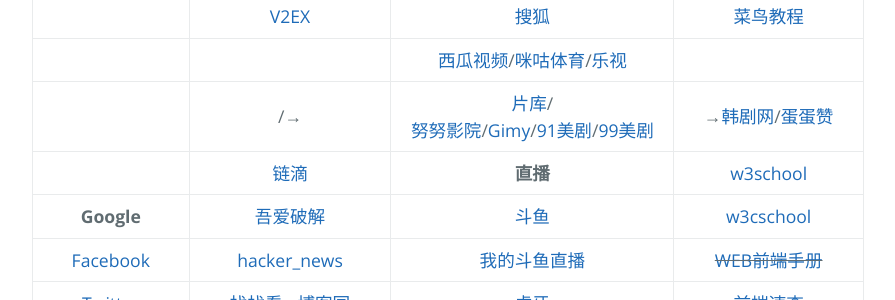
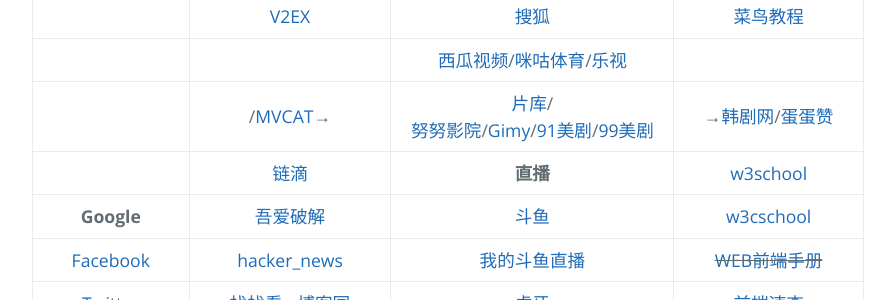
Before and after one commit to AmbroseRen/test, a Jekyll site: the page built from navigation.md, in a window 1280 px wide. Shown: the part 1210-1510 px from the top of the page, without its empty margins (192-1087 px from the left). Built offline with Jekyll 4.4.1, drawn with Linux system fonts in a browser that asks for light colours; our own code applies the rules of GitHub Pages for plain Markdown files; the repository's description, which GitHub fills in, is left out.

Commit message:
Update navigation.md

```diff
--- a/navigation.md
+++ b/navigation.md
@@ -26,7 +26,7 @@
 | []() | [奇客资讯](https://www.solidot.org/) | [芒果TV](https://i.mgtv.com/my/looklist) | __新手基础自学__ |
 | []() | [V2EX](https://www.v2ex.com/?tab=tech) | [搜狐](https://my.tv.sohu.com/i/bookmark) | [菜鸟教程](https://www.runoob.com/) |
 | []() | []() | [西瓜视频](https://www.ixigua.com/my/favorite)/[咪咕体育](https://www.miguvideo.com/mgs/website/prd/personalCenter.html#/collect)/[乐视](http://i.le.com/playrecord#favorite) | []() |
-| []() | []()/[]()→ | [片库](https://www.mypianku.net/)/[努努影院](https://www.nunuyy.cc/)/[Gimy](https://gimy.app/)/[91美剧](https://91mjw.com/)/[99美剧](https://www.99meiju.org/) | →[韩剧网](https://www.tvn.cc/)/[蛋蛋赞](https://www.dandanzan.cc/) |
+| []() | []()/[MVCAT](https://www.mvcat.com/)→ | [片库](https://www.mypianku.net/)/[努努影院](https://www.nunuyy.cc/)/[Gimy](https://gimy.app/)/[91美剧](https://91mjw.com/)/[99美剧](https://www.99meiju.org/) | →[韩剧网](https://www.tvn.cc/)/[蛋蛋赞](https://www.dandanzan.cc/) |
 | []() | [链滴](https://ld246.com/) | __直播__ | [w3school](https://www.w3school.com.cn/) |
 | __Google__ | [吾爱破解](https://www.52pojie.cn/) | [斗鱼](https://www.douyu.com/directory/myFollow) | [w3cschool](https://www.w3cschool.cn/) |
 | [Facebook](https://www.facebook.com/) | [hacker_news](https://news.ycombinator.com/) | [我的斗鱼直播](https://www.douyu.com/10150268) | ~~[WEB前端手册](#)~~ |
```
